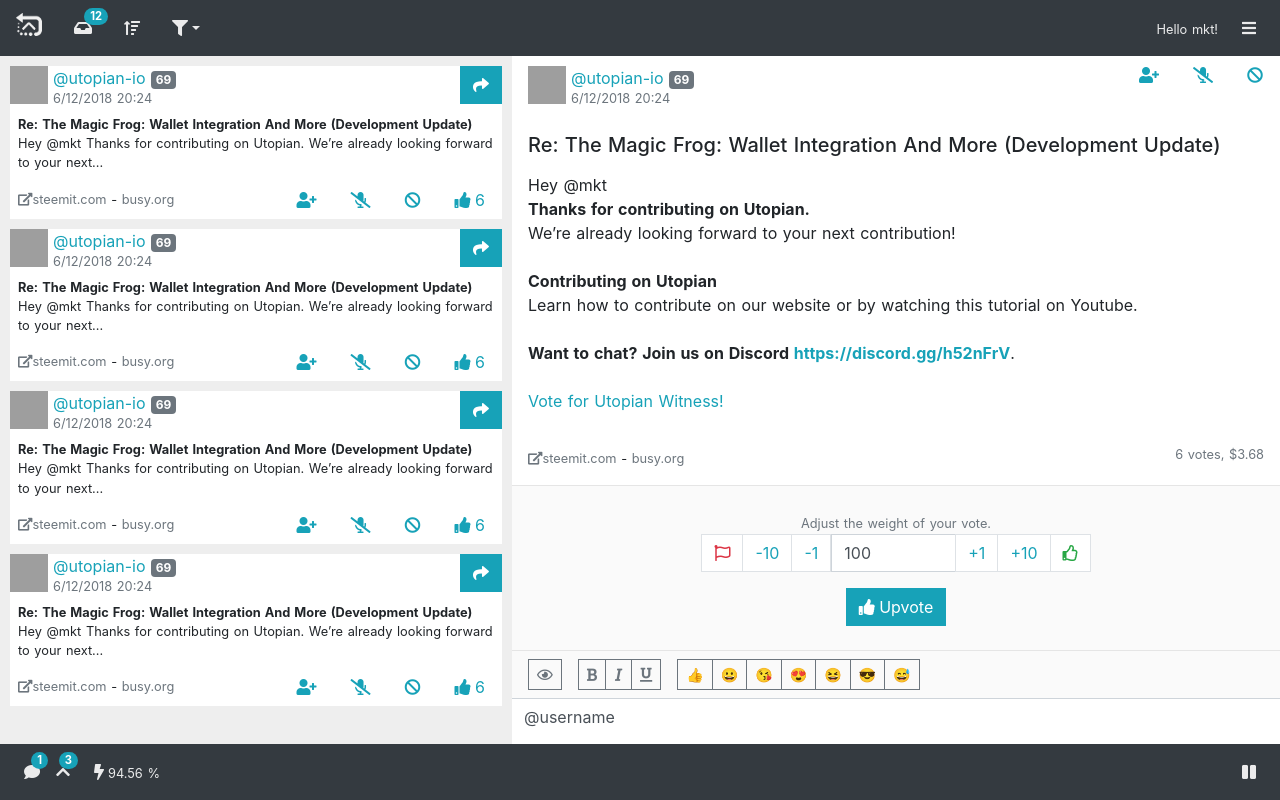
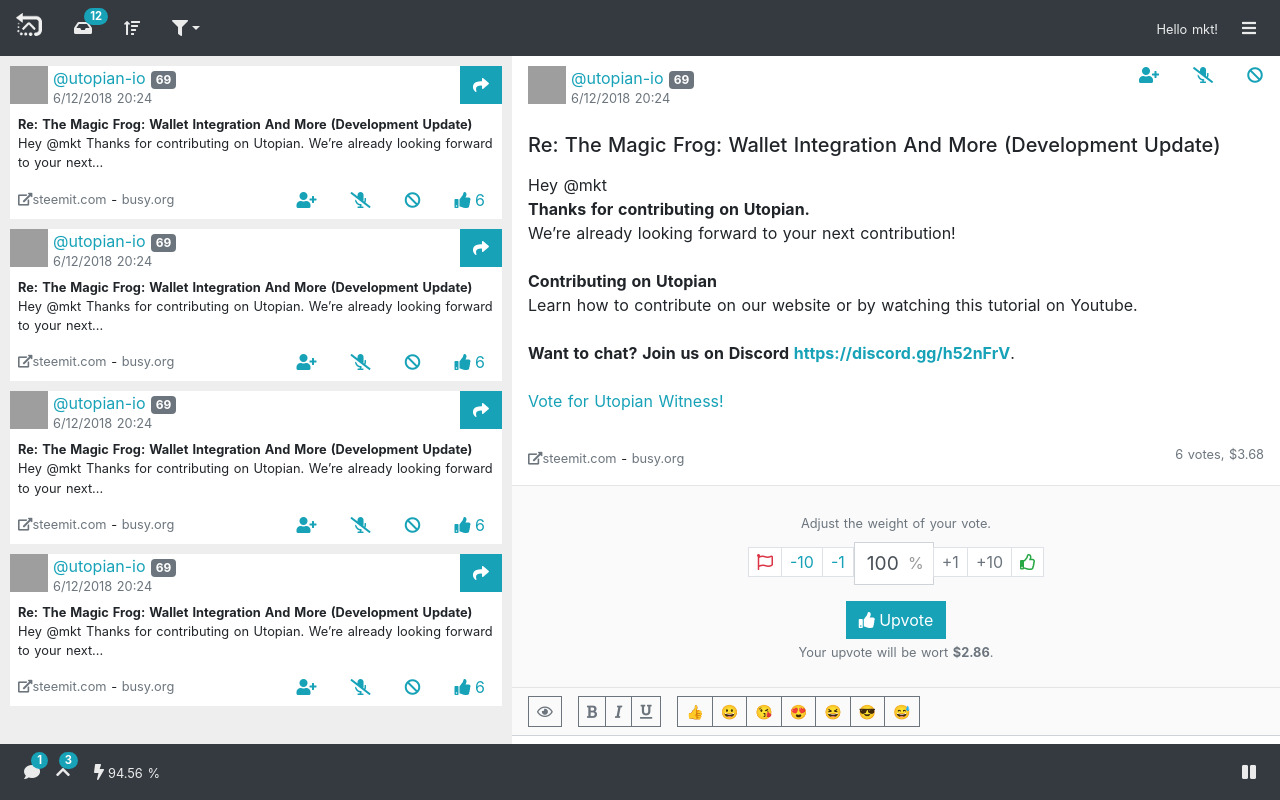
Before and after one commit to mktcode/fast-reply-v2, a Nuxt app: page / in a window 1280 px wide. Built offline with nearby package versions, Linux system fonts and the light colour scheme; grey boxes are pictures that could not be loaded.

Commit message:
added VoteControl component

```diff
--- a/components/Details/template.html
+++ b/components/Details/template.html
@@ -59,22 +59,7 @@
   <hr class="mb-0">
   <!-- Vote Form -->
   <div class="text-center vote-form py-4">
-    <small class="text-muted">Adjust the weight of your vote.</small>
-    <ul class="pagination justify-content-center">
-      <li class="page-item"><a class="page-link vote-controls vote-min" href="#"><i class="far fa-flag text-danger"></i></a></li>
-      <li class="page-item"><a class="page-link vote-controls vote-m10" href="#">-10</a></li>
-      <li class="page-item"><a class="page-link vote-controls vote-m1" href="#">-1</a></li>
-      <li class="page-item vote-weight">
-        <input type="number" value="100" min="-100" max="100" class="form-control vote-input" />
-      </li>
-      <li class="page-item"><a class="page-link vote-controls vote-p1" href="#">+1</a></li>
-      <li class="page-item"><a class="page-link vote-controls vote-p10" href="#">+10</a></li>
-      <li class="page-item"><a class="page-link vote-controls vote-max" href="#"><i class="far fa-thumbs-up text-success"></i></a></li>
-    </ul>
-
-    <button type="submit" class="btn btn-info vote-submit">
-      <i class="fas fa-thumbs-up"></i> <span>Upvote</span>
-    </button>
+    <VoteControl />
   </div>
   <hr class="my-0">
   <!-- Reply Form -->
--- /dev/null
+++ b/components/VoteControl/VoteControl.vue
@@ -0,0 +1,2 @@
+<template src="./template.html"></template>
+<style src="./style.sass" lang="sass"></style>
--- /dev/null
+++ b/components/VoteControl/style.sass
@@ -0,0 +1,18 @@
+.vote-weight
+  position: relative
+
+  &:after
+    content: '%'
+    line-height: 42px
+    position: absolute
+    top: 0
+    right: 10px
+    color: #999
+
+  input
+    width: 80px
+    font-size: 1.2rem
+
+.vote-controls
+  margin-top: 5px
+  padding: 4px 8px
--- /dev/null
+++ b/components/VoteControl/template.html
@@ -0,0 +1,19 @@
+<div>
+  <small class="text-muted">Adjust the weight of your vote.</small>
+  <ul class="pagination justify-content-center mt-2">
+    <li class="page-item"><a class="page-link vote-controls" href="#"><i class="far fa-flag text-danger"></i></a></li>
+    <li class="page-item"><a class="page-link vote-controls" href="#">-10</a></li>
+    <li class="page-item"><a class="page-link vote-controls" href="#">-1</a></li>
+    <li class="page-item vote-weight">
+      <input type="number" value="100" class="form-control" />
+    </li>
+    <li class="page-item disabled"><a class="page-link vote-controls" href="#">+1</a></li>
+    <li class="page-item disabled"><a class="page-link vote-controls" href="#">+10</a></li>
+    <li class="page-item"><a class="page-link vote-controls" href="#"><i class="far fa-thumbs-up text-success"></i></a></li>
+  </ul>
+
+  <button type="submit" class="btn btn-info">
+    <i class="fas fa-thumbs-up"></i> Upvote
+  </button>
+  <p class="text-muted m-0"><small>Your upvote will be wort <b>$2.86</b>.</small></p>
+</div>
```
Also changed, not shown: components/Details/Details.vue (+10 -0 lines).
